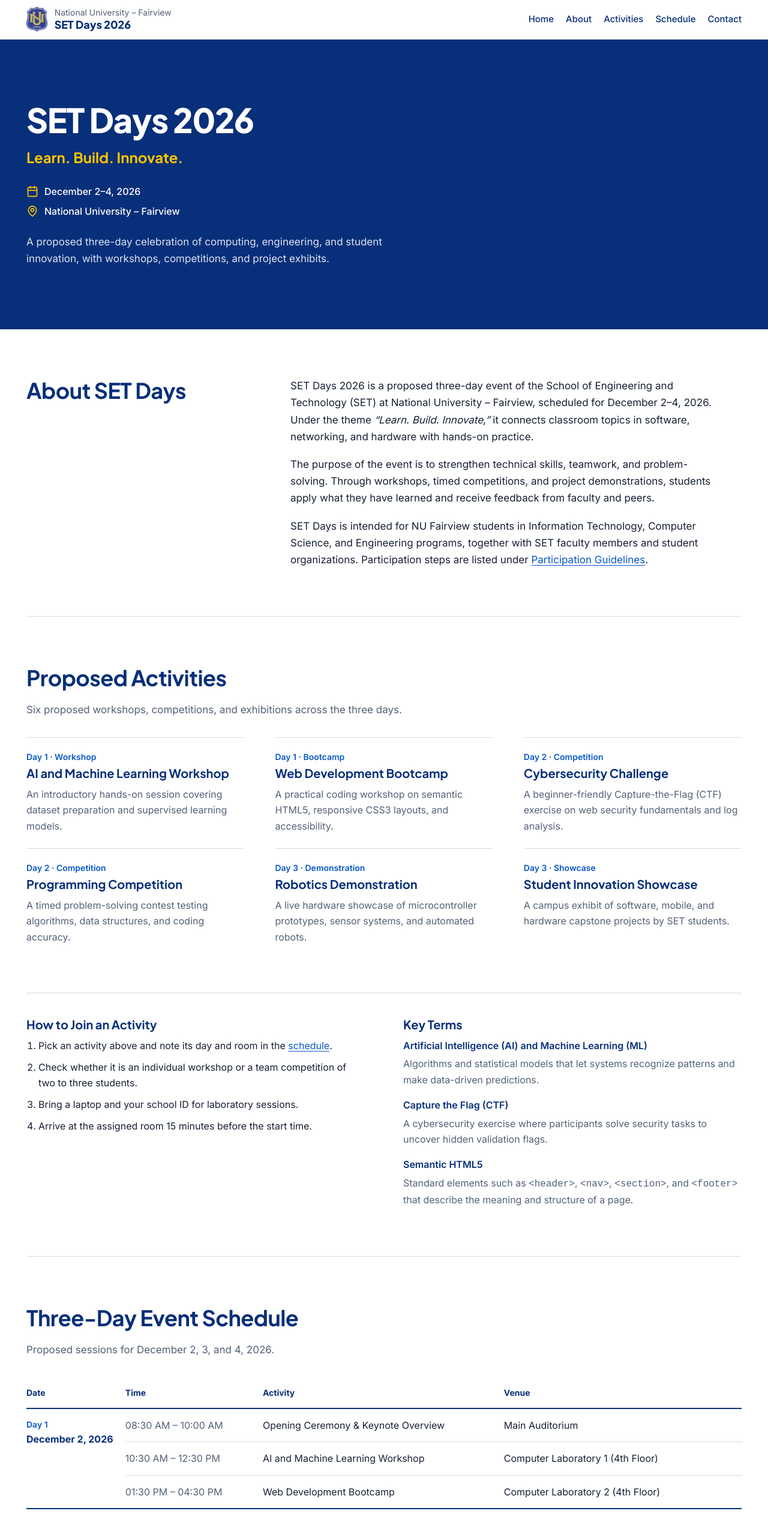
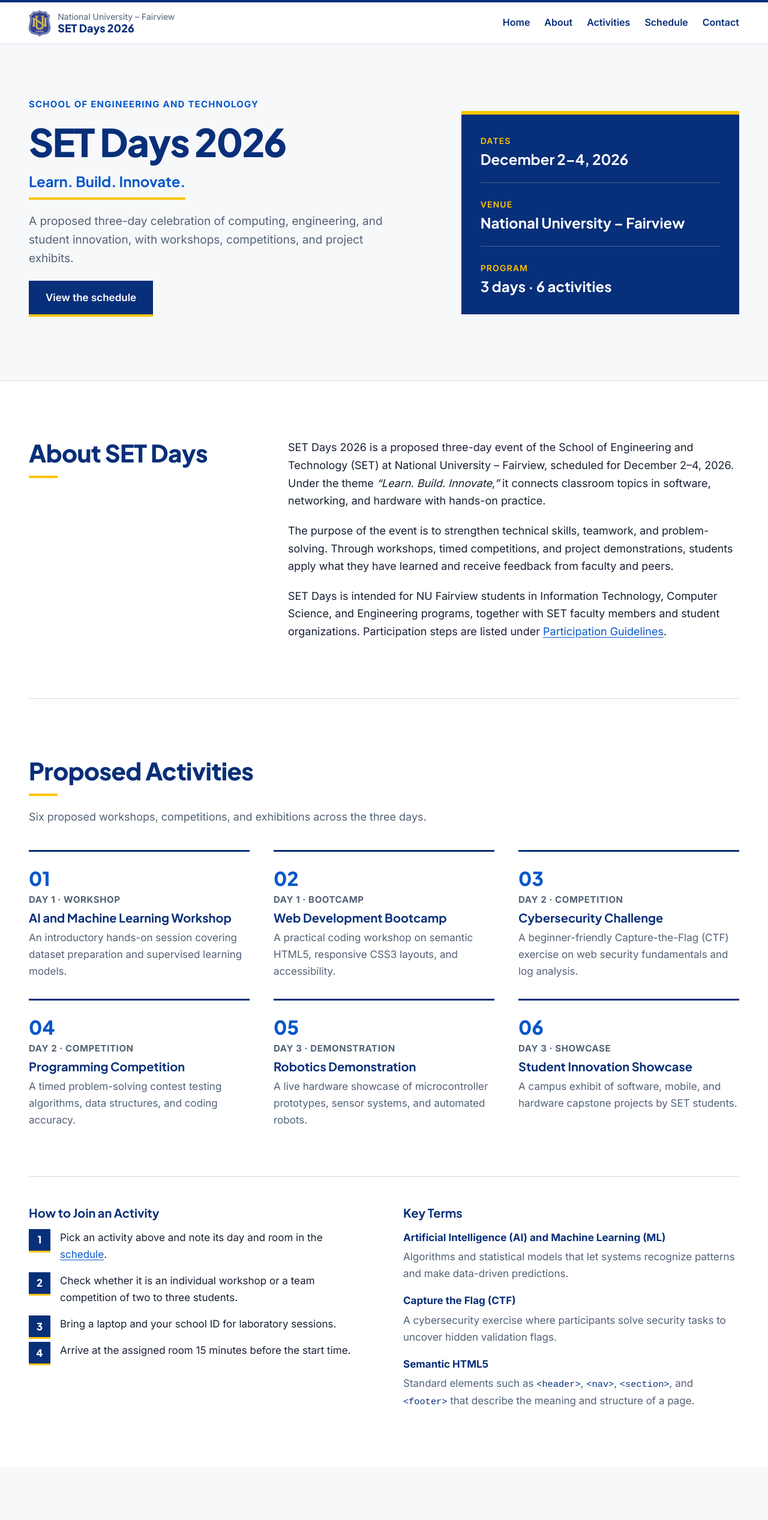
Before and after one commit to sinagdevv/EventInformationWebsite, a plain HTML site: page Cacananta_WEBPROG_SETDays2026/index.html in a window 1280 px wide. Shown: the top 2534 px of the page at 60% size. Drawn offline with Linux system fonts and the light colour scheme.

Commit message:
feat: overhaul SET Days 2026 UI and responsive layout

```diff
--- a/Cacananta_WEBPROG_SETDays2026/index.html
+++ b/Cacananta_WEBPROG_SETDays2026/index.html
@@ -6,7 +6,7 @@
     <title>SET Days 2026 | National University Fairview</title>
     <link rel="preconnect" href="https://fonts.googleapis.com">
     <link rel="preconnect" href="https://fonts.gstatic.com" crossorigin>
-    <link href="https://fonts.googleapis.com/css2?family=Inter:wght@400;500;600;700&family=Plus+Jakarta+Sans:wght@700;800&display=swap" rel="stylesheet">
+    <link href="https://fonts.googleapis.com/css2?family=Inter:wght@400;500;600;700&family=Plus+Jakarta+Sans:wght@600;700;800&display=swap" rel="stylesheet">
     <link rel="stylesheet" href="style.css">
 </head>
 <body id="top">
@@ -38,24 +38,31 @@
     <main id="main">
 
         <section id="home" class="hero">
-            <div class="wrap">
-                <h1>SET Days 2026</h1>
-                <p class="tagline">Learn. Build. Innovate.</p>
+            <div class="wrap hero-grid">
+                <div class="hero-copy">
+                    <p class="eyebrow">School of Engineering and Technology</p>
+                    <h1>SET Days 2026</h1>
+                    <p class="tagline">Learn. Build. Innovate.</p>
+                    <p class="hero-intro">
+                        A proposed three-day celebration of computing, engineering, and student innovation, with workshops, competitions, and project exhibits.
+                    </p>
+                    <p><a class="button" href="#schedule">View the schedule</a></p>
+                </div>
 
-                <ul class="hero-meta">
-                    <li>
-                        <svg class="icon" viewBox="0 0 24 24" aria-hidden="true"><rect width="18" height="18" x="3" y="4" rx="2"/><line x1="16" x2="16" y1="2" y2="6"/><line x1="8" x2="8" y1="2" y2="6"/><line x1="3" x2="21" y1="10" y2="10"/></svg>
-                        December 2–4, 2026
-                    </li>
-                    <li>
-                        <svg class="icon" viewBox="0 0 24 24" aria-hidden="true"><path d="M20 10c0 4.993-5.539 10.193-7.399 11.799a1 1 0 0 1-1.202 0C9.539 20.193 4 14.993 4 10a8 8 0 0 1 16 0"/><circle cx="12" cy="10" r="3"/></svg>
-                        National University – Fairview
-                    </li>
-                </ul>
-
-                <p class="hero-intro">
-                    A proposed three-day celebration of computing, engineering, and student innovation, with workshops, competitions, and project exhibits.
-                </p>
+                <dl class="hero-facts">
+                    <div>
+                        <dt>Dates</dt>
+                        <dd>December 2–4, 2026</dd>
+                    </div>
+                    <div>
+                        <dt>Venue</dt>
+                        <dd>National University – Fairview</dd>
+                    </div>
+                    <div>
+                        <dt>Program</dt>
+                        <dd>3 days · 6 activities</dd>
+                    </div>
+                </dl>
             </div>
         </section>
 
@@ -144,9 +151,7 @@
             </div>
         </section>
 
-        <hr>
-
-        <section id="schedule" class="section">
+        <section id="schedule" class="section tint">
             <div class="wrap">
                 <h2>Three-Day Event Schedule</h2>
                 <p class="lead">Proposed sessions for December 2, 3, and 4, 2026.</p>
@@ -218,8 +223,6 @@
             </div>
         </section>
 
-        <hr>
-
         <section id="venue" class="section">
             <div class="wrap">
                 <h2>Event Venue</h2>
@@ -257,9 +260,7 @@
             </div>
         </section>
 
-        <hr>
-
-        <section id="highlights" class="section">
+        <section id="highlights" class="section tint">
             <div class="wrap">
                 <h2>Featured Highlights</h2>
                 <p class="lead">A proposed keynote speaker, student organization, and capstone exhibition.</p>
@@ -299,8 +300,6 @@
             </div>
         </section>
 
-        <hr>
-
         <section id="guidelines" class="section">
             <div class="wrap">
                 <h2>Participation Guidelines</h2>
@@ -324,7 +323,13 @@
                     </div>
 
                     <div class="announcement">
-                        <h3>Participation Announcement</h3>
+                        <div class="notice-head">
+                            <img src="images/nu-logo.png" alt="" width="35" height="42">
+                            <div>
+                                <span>National University – Fairview</span>
+                                <h3>Participation Announcement</h3>
+                            </div>
+                        </div>
                         <p class="note">Fictional academic example. Not an official National University notice.</p>
 <pre>The School of Engineering and Technology invites NU Fairview students to take part in SET Days 2026, a proposed three-day celebration of computing, engineering, and student innovation.
 
--- a/Cacananta_WEBPROG_SETDays2026/style.css
+++ b/Cacananta_WEBPROG_SETDays2026/style.css
@@ -7,35 +7,46 @@
     --gold: #FFC400;
     --text: #172033;
     --muted: #526176;
+    --light: #F7F8FA;
     --line: #D5DCE6;
-    --gutter: clamp(20px, 4vw, 44px);
-    --section: clamp(48px, 7vw, 80px);
+    --gutter: 20px;
+    --section: 64px;
+    --heading: "Plus Jakarta Sans", "Inter", Arial, sans-serif;
 }
 
-* {
-    box-sizing: border-box;
-}
+* { box-sizing: border-box; }
+
+html { scroll-padding-top: 80px; }
 
 body {
     margin: 0;
     font-family: "Inter", Arial, Helvetica, sans-serif;
-    font-size: 1rem;
+    font-size: 1.0625rem;
     line-height: 1.65;
     color: var(--text);
     background: #fff;
 }
 
 h1, h2, h3 {
-    font-family: "Plus Jakarta Sans", "Inter", Arial, sans-serif;
+    font-family: var(--heading);
     color: var(--navy);
     line-height: 1.2;
     margin: 0 0 0.5em;
 }
 
 h2 {
-    font-size: clamp(1.625rem, 3vw, 2.25rem);
-    font-weight: 700;
+    font-size: 1.75rem;
+    font-weight: 800;
     letter-spacing: -0.015em;
+}
+
+h2::after {
+    content: "";
+    display: block;
+    width: 48px;
+    height: 4px;
+    margin-top: 14px;
+    background: var(--gold);
 }
 
 h3 {
@@ -43,13 +54,10 @@ h3 {
     font-weight: 700;
 }
 
-p {
-    margin: 0 0 1.1em;
-}
+p { margin: 0 0 1.1em; }
 
 a {
     color: var(--blue);
-    text-decoration: underline;
     text-underline-offset: 3px;
 }
 
@@ -58,10 +66,8 @@ a {
     outline-offset: 3px;
 }
 
-.hero :focus-visible,
-.site-footer :focus-visible {
-    outline-color: #fff;
-}
+.site-footer :focus-visible,
+.hero-facts :focus-visible { outline-color: #fff; }
 
 .skip-link {
     position: absolute;
@@ -73,9 +79,7 @@ a {
     color: var(--navy);
 }
 
-.skip-link:focus {
-    left: 0;
-}
+.skip-link:focus { left: 0; }
 
 .wrap {
     width: min(1240px, 100% - 2 * var(--gutter));
@@ -89,39 +93,30 @@ hr {
     border-top: 1px solid var(--line);
 }
 
-.section {
-    padding: var(--section) 0;
-}
+.section { padding: var(--section) 0; }
+.tint { background: var(--light); }
 
 .lead {
     color: var(--muted);
-    font-size: 1.0625rem;
+    font-size: 1.125rem;
     max-width: 62ch;
-    margin-bottom: 2rem;
+    margin: 1.25rem 0 2.5rem;
 }
 
 .prose {
-    max-width: 66ch;
-    font-size: 1.0625rem;
+    max-width: 68ch;
+    font-size: 1.125rem;
 }
 
-.prose p:last-child {
-    margin-bottom: 0;
-}
-
-.icon {
-    width: 20px;
-    height: 20px;
-    flex: none;
-    fill: none;
-    stroke: currentColor;
-    stroke-width: 2;
-    stroke-linecap: round;
-    stroke-linejoin: round;
-}
+.prose p:last-child { margin-bottom: 0; }
 
 /* Header */
 .site-header {
+    position: sticky;
+    top: 0;
+    z-index: 5;
+    background: #fff;
+    border-top: 4px solid var(--navy);
     border-bottom: 1px solid var(--line);
 }
 
@@ -130,8 +125,8 @@ hr {
     flex-wrap: wrap;
     align-items: center;
     justify-content: space-between;
-    gap: 8px 24px;
-    padding: 10px 0;
+    gap: 4px 24px;
+    padding: 8px 0;
 }
 
 .brand {
@@ -143,7 +138,7 @@ hr {
 
 .brand img {
     display: block;
-    height: 42px;
+    height: 44px;
     width: auto;
 }
 
@@ -159,7 +154,7 @@ hr {
 }
 
 .brand-title {
-    font-family: "Plus Jakarta Sans", Arial, sans-serif;
+    font-family: var(--heading);
     font-size: 1.125rem;
     font-weight: 800;
     color: var(--navy);
@@ -168,96 +163,128 @@ hr {
 .nav-list {
     display: flex;
     flex-wrap: wrap;
-    gap: 0 20px;
+    gap: 0 24px;
     margin: 0;
     padding: 0;
     list-style: none;
 }
 
-.nav-list li {
-    margin: 0;
-}
+.nav-list li { margin: 0; }
 
 .nav-list a {
     display: block;
-    padding: 10px 0;
-    font-size: 0.9375rem;
-    font-weight: 500;
+    padding: 12px 0;
+    font-size: 1rem;
+    font-weight: 600;
     color: var(--navy);
     text-decoration: none;
+    border-bottom: 3px solid transparent;
 }
 
 .nav-list a:hover {
     color: var(--blue);
-    text-decoration: underline;
-    text-decoration-color: var(--gold);
-    text-decoration-thickness: 2px;
+    border-bottom-color: var(--gold);
 }
 
-/* Hero */
+/* Hero: typography-led, light, with a facts panel */
 .hero {
-    background: var(--navy);
-    color: #fff;
-    padding: clamp(56px, 10vw, 104px) var(--gutter);
+    padding: 56px 0;
+    background: var(--light);
+    border-bottom: 1px solid var(--line);
 }
 
-.hero > .wrap {
-    width: min(1240px, 100%);
+.hero-grid {
+    display: grid;
+    gap: 40px;
+    align-items: center;
+}
+
+.eyebrow {
+    margin: 0 0 1rem;
+    font-size: 0.9375rem;
+    font-weight: 700;
+    letter-spacing: 0.08em;
+    text-transform: uppercase;
+    color: var(--blue);
 }
 
 .hero h1 {
-    color: #fff;
-    font-size: clamp(2.25rem, 6vw, 3.5rem);
+    margin-bottom: 0.2em;
+    font-size: 2.5rem;
     font-weight: 800;
-    letter-spacing: -0.025em;
+    letter-spacing: -0.03em;
     line-height: 1.05;
-    margin-bottom: 0.25em;
 }
 
 .tagline {
-    margin-bottom: 1.5rem;
-    font-family: "Plus Jakarta Sans", Arial, sans-serif;
-    font-size: clamp(1.25rem, 2.5vw, 1.5rem);
+    display: inline-block;
+    margin-bottom: 1.25rem;
+    padding-bottom: 6px;
+    border-bottom: 4px solid var(--gold);
+    font-family: var(--heading);
+    font-size: 1.5rem;
     font-weight: 700;
+    color: var(--blue);
+}
+
+.hero-intro {
+    max-width: 52ch;
+    font-size: 1.1875rem;
+    color: var(--muted);
+}
+
+.button {
+    display: inline-block;
+    padding: 14px 28px;
+    background: var(--navy);
+    color: #fff;
+    font-weight: 600;
+    text-decoration: none;
+    border-bottom: 4px solid var(--gold);
+}
+
+.button:hover { background: var(--blue); }
+
+.hero-facts {
+    margin: 0;
+    padding: 32px;
+    background: var(--navy);
+    color: #fff;
+    border-top: 6px solid var(--gold);
+}
+
+.hero-facts div + div {
+    margin-top: 24px;
+    padding-top: 24px;
+    border-top: 1px solid rgba(255, 255, 255, 0.25);
+}
+
+.hero-facts dt {
+    margin: 0 0 4px;
+    font-size: 0.875rem;
+    font-weight: 600;
+    letter-spacing: 0.08em;
+    text-transform: uppercase;
     color: var(--gold);
 }
 
-.hero-meta {
-    margin: 0 0 1.5rem;
-    padding: 0;
-    list-style: none;
+.hero-facts dd {
+    margin: 0;
+    font-family: var(--heading);
+    font-size: 1.5rem;
+    font-weight: 700;
+    line-height: 1.25;
+    color: #fff;
 }
 
-.hero-meta li {
-    display: flex;
-    align-items: center;
-    gap: 10px;
-    margin: 0 0 0.4rem;
-    font-weight: 500;
-}
-
-.hero-meta .icon {
-    stroke: var(--gold);
-}
-
-.hero-intro {
-    max-width: 58ch;
-    margin: 0;
-    font-size: 1.0625rem;
-    color: #dbe4f3;
-}
-
-/* Two-column section layout: heading left, content right */
+/* Two-column heading/content layout */
 .split,
 .highlight {
     display: grid;
-    grid-template-columns: minmax(0, 1fr) minmax(0, 2fr);
-    gap: 8px clamp(24px, 5vw, 64px);
+    gap: 16px 56px;
 }
 
-.split {
-    align-items: start;
-}
+.split { align-items: start; }
 
 /* Lists */
 ul, ol {
@@ -265,23 +292,36 @@ ul, ol {
     padding-left: 1.25rem;
 }
 
-li {
-    margin-bottom: 0.6em;
-}
+li { margin-bottom: 0.6em; }
 
+/* Activities: numbered editorial grid */
 .activity-list {
     display: grid;
-    grid-template-columns: repeat(auto-fit, minmax(min(100%, 320px), 1fr));
-    gap: 0 clamp(24px, 4vw, 56px);
+    gap: 0 40px;
     padding: 0;
     list-style: none;
+    counter-reset: activity;
 }
 
 .activity-list li {
     margin: 0;
-    padding: 20px 0 24px;
-    border-top: 1px solid var(--line);
+    padding: 28px 0 32px;
+    border-top: 3px solid var(--navy);
+    counter-increment: activity;
 }
+
+.activity-list li::before {
+    content: "0" counter(activity);
+    display: block;
+    margin-bottom: 8px;
+    font-family: var(--heading);
+    font-size: 2rem;
+    font-weight: 800;
+    line-height: 1;
+    color: var(--blue);
+}
+
+.activity-list h3 { margin-bottom: 0.35em; }
 
 .activity-list p {
     margin: 0;
@@ -290,56 +330,93 @@ li {
 
 .day {
     display: block;
-    margin-bottom: 0.25em;
-    font-size: 0.875rem;
-    font-weight: 600;
-    color: var(--blue);
+    margin-bottom: 0.35em;
+    font-size: 0.9375rem;
+    font-weight: 700;
+    letter-spacing: 0.04em;
+    text-transform: uppercase;
+    color: var(--muted);
 }
 
 .cols {
     display: grid;
-    grid-template-columns: repeat(auto-fit, minmax(min(100%, 340px), 1fr));
-    gap: 40px clamp(24px, 5vw, 64px);
-    margin-top: clamp(32px, 5vw, 56px);
+    gap: 40px 64px;
+    margin-top: 48px;
 }
 
 .cols-ruled {
-    padding-top: 40px;
+    padding-top: 48px;
     border-top: 1px solid var(--line);
 }
 
-dl {
-    margin: 0;
-}
+.cols h3 { margin-bottom: 0.75em; }
+
+dl { margin: 0; }
 
 dt {
     margin-top: 1em;
-    font-weight: 600;
+    font-weight: 700;
     color: var(--navy);
 }
 
-dt:first-child {
-    margin-top: 0;
-}
+dt:first-child { margin-top: 0; }
 
 dd {
     margin: 0.25em 0 0;
     color: var(--muted);
 }
 
+code {
+    font-size: 0.9em;
+    color: var(--navy);
+}
+
+/* Numbered steps */
+.cols ol {
+    padding: 0;
+    list-style: none;
+    counter-reset: step;
+}
+
+.cols ol li {
+    position: relative;
+    margin-bottom: 1rem;
+    padding-left: 52px;
+    counter-increment: step;
+}
+
+.cols ol li::before {
+    content: counter(step);
+    position: absolute;
+    left: 0;
+    top: 0;
+    width: 36px;
+    height: 36px;
+    display: grid;
+    place-items: center;
+    background: var(--navy);
+    color: #fff;
+    font-family: var(--heading);
+    font-weight: 800;
+    line-height: 1;
+    border-bottom: 3px solid var(--gold);
+}
+
 /* Schedule */
 .table-wrap {
     overflow-x: auto;
+    background: #fff;
+    border: 1px solid var(--line);
 }
 
 table {
     width: 100%;
-    min-width: 680px;
+    min-width: 720px;
     border-collapse: collapse;
 }
 
 th, td {
-    padding: 14px 20px 14px 0;
+    padding: 16px 20px;
     text-align: left;
     vertical-align: top;
     border-top: 1px solid var(--line);
@@ -347,42 +424,45 @@ th, td {
 
 thead th {
     border-top: 0;
-    border-bottom: 2px solid var(--navy);
-    font-size: 0.875rem;
-    color: var(--navy);
+    background: var(--navy);
+    font-size: 0.9375rem;
+    letter-spacing: 0.04em;
+    text-transform: uppercase;
+    color: #fff;
 }
 
-tbody tr:first-child > * {
-    border-top: 2px solid var(--navy);
-}
+tbody tr:first-child > * { border-top: 3px solid var(--gold); }
 
 tbody th {
     width: 1%;
     white-space: nowrap;
+    background: var(--light);
+    border-right: 1px solid var(--line);
     font-weight: 700;
     color: var(--navy);
 }
 
 .day-no {
     display: block;
-    font-size: 0.875rem;
-    font-weight: 600;
+    font-family: var(--heading);
+    font-size: 1.25rem;
+    font-weight: 800;
     color: var(--blue);
 }
 
 .time {
     white-space: nowrap;
-    color: var(--muted);
+    font-weight: 600;
+    color: var(--navy);
 }
 
 /* Venue: image keeps its native 720x280 size so <area> coordinates stay aligned;
    the wrapper scrolls on screens narrower than the image. */
-.venue-map {
-    margin: 2rem 0 0;
-}
+.venue-map { margin: 2.5rem 0 0; }
 
 .venue-scroll {
     overflow-x: auto;
+    border: 1px solid var(--line);
 }
 
 .venue-map img {
@@ -393,8 +473,8 @@ tbody th {
 }
 
 .venue-map figcaption {
-    margin-top: 0.5rem;
-    font-size: 0.875rem;
+    margin-top: 0.75rem;
+    font-size: 0.9375rem;
     color: var(--muted);
 }
 
@@ -407,29 +487,29 @@ tbody th {
     list-style: none;
 }
 
-.link-list li {
-    margin: 0;
-}
+.link-list li { margin: 0; }
 
 /* Highlights */
 .highlight {
-    padding: 24px 0;
+    padding: 28px 0;
     border-top: 1px solid var(--line);
 }
 
+.highlight:last-child { border-bottom: 1px solid var(--line); }
+
 .highlight-when {
-    font-weight: 600;
-    color: var(--navy);
+    font-weight: 700;
+    color: var(--blue);
 }
 
-.highlight-when span {
-    display: block;
-}
+.highlight-when span { display: block; }
 
 .highlight-when .place {
     font-weight: 400;
     color: var(--muted);
 }
+
+.highlight h3 { margin-bottom: 0.3em; }
 
 .highlight p {
     margin: 0;
@@ -437,58 +517,80 @@ tbody th {
     color: var(--muted);
 }
 
-/* Guidelines and announcement */
+/* Guidelines */
 .resources {
-    margin: 1.5rem 0 0;
+    margin: 2rem 0 0;
     color: var(--muted);
 }
 
+/* Announcement: institutional notice */
 .announcement {
-    padding-left: 24px;
-    border-left: 3px solid var(--navy);
+    padding: 32px;
+    background: #fff;
+    border: 1px solid var(--line);
+    border-top: 6px solid var(--navy);
 }
 
+.notice-head {
+    display: flex;
+    align-items: center;
+    gap: 16px;
+    padding-bottom: 16px;
+    margin-bottom: 16px;
+    border-bottom: 1px solid var(--line);
+}
+
+.notice-head img {
+    display: block;
+    height: 48px;
+    width: auto;
+}
+
+.notice-head span {
+    font-size: 0.9375rem;
+    color: var(--muted);
+}
+
+.notice-head h3 { margin: 0; }
+
 .note {
-    font-size: 0.875rem;
+    font-size: 0.9375rem;
+    font-style: italic;
     color: var(--muted);
 }
 
 pre {
     margin: 0;
     font: inherit;
+    line-height: 1.7;
     white-space: pre-wrap;
     overflow-wrap: break-word;
 }
 
 /* Footer */
 .site-footer {
-    padding: clamp(40px, 6vw, 64px) 0 28px;
+    padding: 56px 0 28px;
     background: var(--navy);
-    border-top: 3px solid var(--gold);
+    border-top: 4px solid var(--gold);
     color: #e6ecf7;
 }
 
 .site-footer h2,
-.site-footer h3 {
-    color: #fff;
-}
+.site-footer h3 { color: #fff; }
 
 .site-footer h2 {
     margin: 0;
     font-size: 1.5rem;
 }
 
-.site-footer h3 {
-    font-size: 1.0625rem;
-}
+.site-footer h2::after { display: none; }
 
-.site-footer a {
-    color: #fff;
-}
+.site-footer h3 { font-size: 1.125rem; }
+
+.site-footer a { color: #fff; }
 
 .footer-grid {
     display: grid;
-    grid-template-columns: repeat(auto-fit, minmax(min(100%, 300px), 1fr));
     gap: 32px 64px;
 }
 
@@ -501,21 +603,21 @@ pre {
 
 .footer-brand img {
     display: block;
-    height: 44px;
+    height: 48px;
     width: auto;
 }
 
 .footer-school {
     display: block;
-    font-size: 0.875rem;
+    font-size: 0.9375rem;
     color: #c9d4e8;
 }
 
 .disclaimer {
-    margin: 32px 0 0;
+    margin: 40px 0 20px;
     padding-top: 20px;
-    border-top: 1px solid rgba(255, 255, 255, 0.2);
-    font-size: 0.875rem;
+    border-top: 1px solid rgba(255, 255, 255, 0.25);
+    font-size: 0.9375rem;
     color: #c9d4e8;
 }
 
@@ -524,12 +626,35 @@ pre {
     flex-wrap: wrap;
     justify-content: space-between;
     gap: 8px 24px;
-    font-size: 0.875rem;
+    font-size: 0.9375rem;
 }
 
-@media (max-width: 800px) {
+/* Tablet */
+@media (min-width: 768px) {
+    :root { --gutter: 32px; --section: 80px; }
+
+    h2 { font-size: 2rem; }
+    .hero h1 { font-size: 3.5rem; }
+    .activity-list,
+    .cols,
+    .footer-grid { grid-template-columns: repeat(2, minmax(0, 1fr)); }
     .split,
-    .highlight {
-        grid-template-columns: 1fr;
-    }
+    .highlight { grid-template-columns: minmax(0, 1fr) minmax(0, 2fr); }
 }
+
+/* Desktop */
+@media (min-width: 1024px) {
+    :root { --gutter: 48px; --section: 96px; }
+
+    h2 { font-size: 2.5rem; }
+    .hero { padding: 88px 0; }
+    .hero h1 { font-size: 4rem; }
+    .hero-grid { grid-template-columns: minmax(0, 7fr) minmax(0, 5fr); gap: 72px; }
+    .activity-list { grid-template-columns: repeat(3, minmax(0, 1fr)); }
+}
+
+@media (max-width: 480px) {
+    .announcement,
+    .hero-facts { padding: 24px 20px; }
+    .hero-facts dd { font-size: 1.25rem; }
+}
```
Also changed, not shown: Cacananta_WEBPROG_SETDays2026/README.txt.
